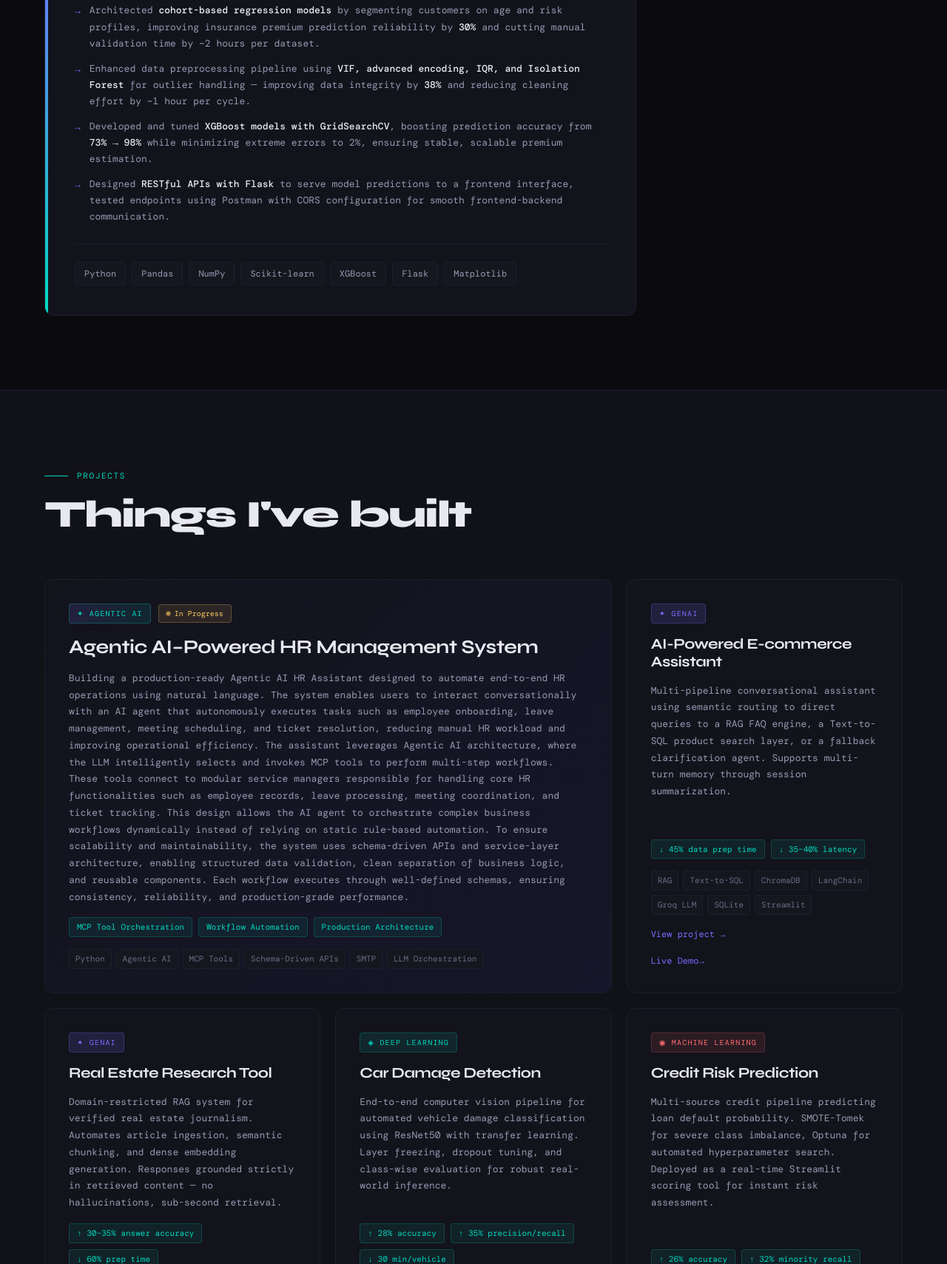
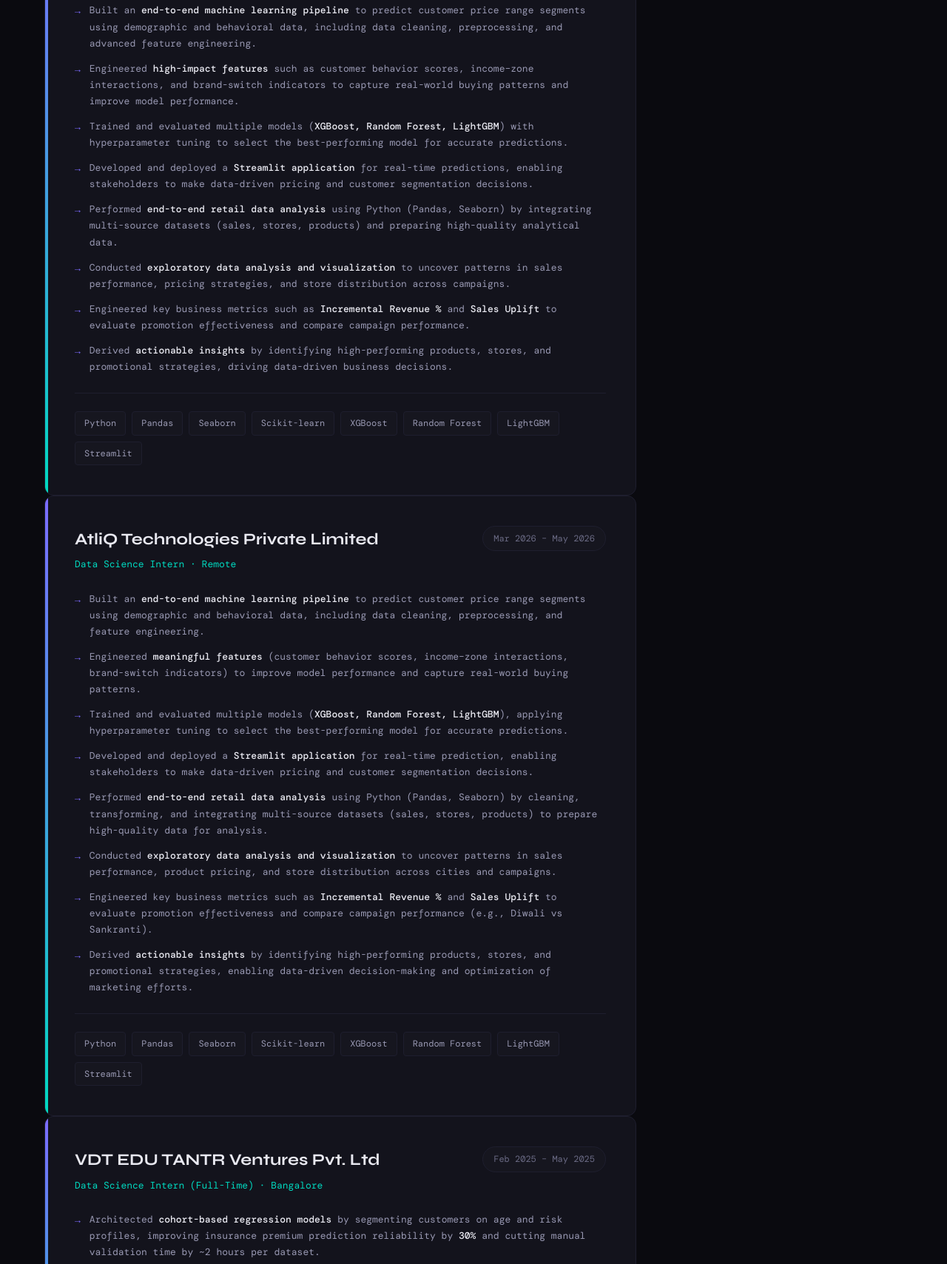
Before and after one commit to manojaa2003/portfolio, a plain HTML site: page index.html in a window 1280 px wide. Shown: the part 2194-3903 px from the top of the page at 74% size. Drawn offline with nearby package versions, Linux system fonts and the light colour scheme; a web font is replaced by a local one.

Commit message:
Update experience section

```diff
--- a/index.html
+++ b/index.html
@@ -996,6 +996,149 @@
 <section id="experience">
   <div class="section-label">Experience</div>
   <h2 class="section-title">Where I've worked</h2>
+
+  <div class="exp-card reveal">
+  <div class="exp-header">
+    <div>
+      <div class="exp-company">AtliQ Technologies Private Limited</div>
+      <div class="exp-role">Data Science Intern · Remote</div>
+    </div>
+    <div class="exp-date">Mar 2026 – May 2026</div>
+  </div>
+
+  <ul class="exp-bullets">
+    <li>
+      <div>
+        Built an <strong>end-to-end machine learning pipeline</strong> to predict customer price range segments using demographic and behavioral data, including data cleaning, preprocessing, and advanced feature engineering.
+      </div>
+    </li>
+
+    <li>
+      <div>
+        Engineered <strong>high-impact features</strong> such as customer behavior scores, income–zone interactions, and brand-switch indicators to capture real-world buying patterns and improve model performance.
+      </div>
+    </li>
+
+    <li>
+      <div>
+        Trained and evaluated multiple models (<strong>XGBoost, Random Forest, LightGBM</strong>) with hyperparameter tuning to select the best-performing model for accurate predictions.
+      </div>
+    </li>
+
+    <li>
+      <div>
+        Developed and deployed a <strong>Streamlit application</strong> for real-time predictions, enabling stakeholders to make data-driven pricing and customer segmentation decisions.
+      </div>
+    </li>
+
+    <li>
+      <div>
+        Performed <strong>end-to-end retail data analysis</strong> using Python (Pandas, Seaborn) by integrating multi-source datasets (sales, stores, products) and preparing high-quality analytical data.
+      </div>
+    </li>
+
+    <li>
+      <div>
+        Conducted <strong>exploratory data analysis and visualization</strong> to uncover patterns in sales performance, pricing strategies, and store distribution across campaigns.
+      </div>
+    </li>
+
+    <li>
+      <div>
+        Engineered key business metrics such as <strong>Incremental Revenue %</strong> and <strong>Sales Uplift</strong> to evaluate promotion effectiveness and compare campaign performance.
+      </div>
+    </li>
+
+    <li>
+      <div>
+        Derived <strong>actionable insights</strong> by identifying high-performing products, stores, and promotional strategies, driving data-driven business decisions.
+      </div>
+    </li>
+  </ul>
+
+  <div class="exp-stack">
+    <span class="tag">Python</span>
+    <span class="tag">Pandas</span>
+    <span class="tag">Seaborn</span>
+    <span class="tag">Scikit-learn</span>
+    <span class="tag">XGBoost</span>
+    <span class="tag">Random Forest</span>
+    <span class="tag">LightGBM</span>
+    <span class="tag">Streamlit</span>
+  </div>
+</div>
+
+  <div class="exp-card reveal">
+  <div class="exp-header">
+    <div>
+      <div class="exp-company">AtliQ Technologies Private Limited</div>
+      <div class="exp-role">Data Science Intern · Remote</div>
+    </div>
+    <div class="exp-date">Mar 2026 – May 2026</div>
+  </div>
+
+  <ul class="exp-bullets">
+    <li>
+      <div>
+        Built an <strong>end-to-end machine learning pipeline</strong> to predict customer price range segments using demographic and behavioral data, including data cleaning, preprocessing, and feature engineering.
+      </div>
+    </li>
+
+    <li>
+      <div>
+        Engineered <strong>meaningful features</strong> (customer behavior scores, income–zone interactions, brand-switch indicators) to improve model performance and capture real-world buying patterns.
+      </div>
+    </li>
+
+    <li>
+      <div>
+        Trained and evaluated multiple models (<strong>XGBoost, Random Forest, LightGBM</strong>), applying hyperparameter tuning to select the best-performing model for accurate predictions.
+      </div>
+    </li>
+
+    <li>
+      <div>
+        Developed and deployed a <strong>Streamlit application</strong> for real-time prediction, enabling stakeholders to make data-driven pricing and customer segmentation decisions.
+      </div>
+    </li>
+
+    <li>
+      <div>
+        Performed <strong>end-to-end retail data analysis</strong> using Python (Pandas, Seaborn) by cleaning, transforming, and integrating multi-source datasets (sales, stores, products) to prepare high-quality data for analysis.
+      </div>
+    </li>
+
+    <li>
+      <div>
+        Conducted <strong>exploratory data analysis and visualization</strong> to uncover patterns in sales performance, product pricing, and store distribution across cities and campaigns.
+      </div>
+    </li>
+
+    <li>
+      <div>
+        Engineered key business metrics such as <strong>Incremental Revenue %</strong> and <strong>Sales Uplift</strong> to evaluate promotion effectiveness and compare campaign performance (e.g., Diwali vs Sankranti).
+      </div>
+    </li>
+
+    <li>
+      <div>
+        Derived <strong>actionable insights</strong> by identifying high-performing products, stores, and promotional strategies, enabling data-driven decision-making and optimization of marketing efforts.
+      </div>
+    </li>
+  </ul>
+
+  <div class="exp-stack">
+    <span class="tag">Python</span>
+    <span class="tag">Pandas</span>
+    <span class="tag">Seaborn</span>
+    <span class="tag">Scikit-learn</span>
+    <span class="tag">XGBoost</span>
+    <span class="tag">Random Forest</span>
+    <span class="tag">LightGBM</span>
+    <span class="tag">Streamlit</span>
+  </div>
+</div>
+
   <div class="exp-card reveal">
     <div class="exp-header">
       <div>
```
